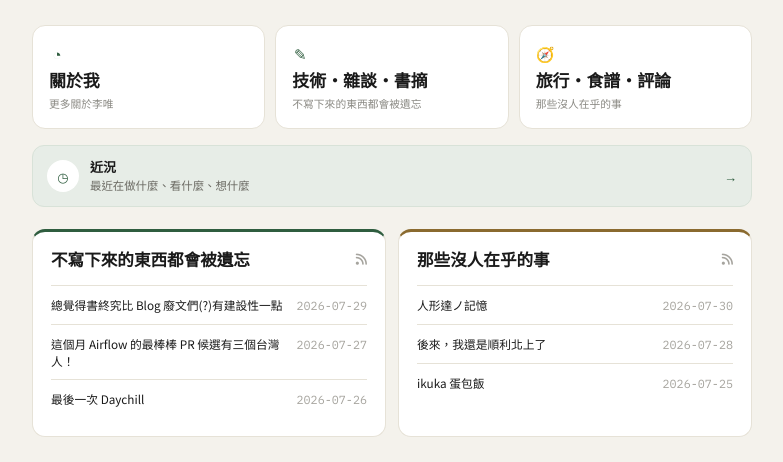
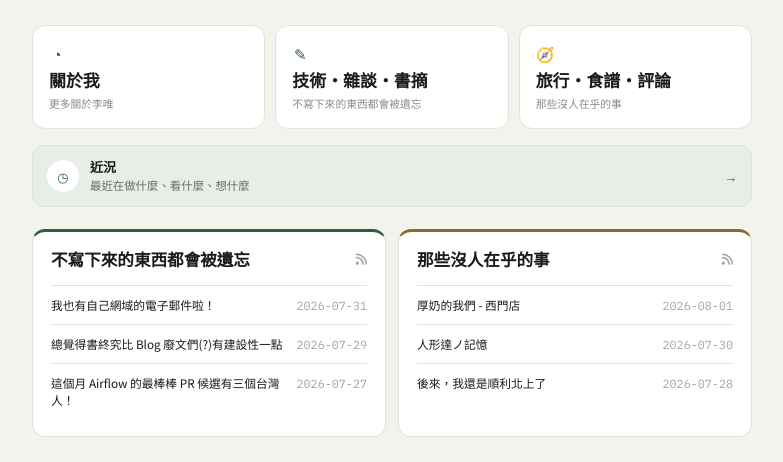
Before and after one commit to Lee-W/Lee-W, a plain HTML site: page en/index.html in a window 1280 px wide. Shown: the part 327-789 px from the top of the page, without its empty margins (248-1031 px from the left). Drawn offline with Linux system fonts and the light colour scheme.

Commit message:
Update generated README and index.html

```diff
--- a/en/index.html
+++ b/en/index.html
@@ -137,9 +137,9 @@
           <a class="rss" href="https://blog.wei-lee.me/feeds/all.atom.xml" aria-label="Subscribe to tech blog"><i class="fa-solid fa-rss" aria-hidden="true"></i></a>
         </div>
         <ul class="posts">
+          <li><a href="https://blog.wei-lee.me/posts/random-thoughts/2026/07/now-i-also-have-my-own-domain-email/"><span>我也有自己網域的電子郵件啦！</span><time datetime="2026-07-31">2026-07-31</time></a></li>
           <li><a href="https://blog.wei-lee.me/posts/random-thoughts/2026/07/books-more-constructive-than-blog-posts/"><span>總覺得書終究比 Blog 廢文們(?)有建設性一點</span><time datetime="2026-07-29">2026-07-29</time></a></li>
           <li><a href="https://blog.wei-lee.me/posts/tech/2026/07/three-taiwanese-in-pr-of-the-month/"><span>這個月 Airflow 的最棒棒 PR 候選有三個台灣人！</span><time datetime="2026-07-27">2026-07-27</time></a></li>
-          <li><a href="https://blog.wei-lee.me/posts/random-thoughts/2026/07/daychill-the-last/"><span>最後一次 Daychill</span><time datetime="2026-07-26">2026-07-26</time></a></li>
         </ul>
       </article>
 
@@ -151,9 +151,9 @@
           <a class="rss" href="https://travlog.wei-lee.me/feeds/all.atom.xml" aria-label="Subscribe to life blog"><i class="fa-solid fa-rss" aria-hidden="true"></i></a>
         </div>
         <ul class="posts">
+          <li><a href="https://travlog.wei-lee.me/posts/review/2026/08/hou-nai-ximen"><span>厚奶的我們 - 西門店</span><time datetime="2026-08-01">2026-08-01</time></a></li>
           <li><a href="https://travlog.wei-lee.me/posts/review/2026/07/ningyoutachi-no-kioku"><span>人形達ノ記憶</span><time datetime="2026-07-30">2026-07-30</time></a></li>
           <li><a href="https://travlog.wei-lee.me/posts/travel/2026/07/tra-delay"><span>後來，我還是順利北上了</span><time datetime="2026-07-28">2026-07-28</time></a></li>
-          <li><a href="https://travlog.wei-lee.me/posts/travel/2026/07/pomunoki-tainan"><span>ikuka 蛋包飯</span><time datetime="2026-07-25">2026-07-25</time></a></li>
         </ul>
       </article>
     </section>
```
Also changed, not shown: index.html (+2 -2 lines), README.md.
